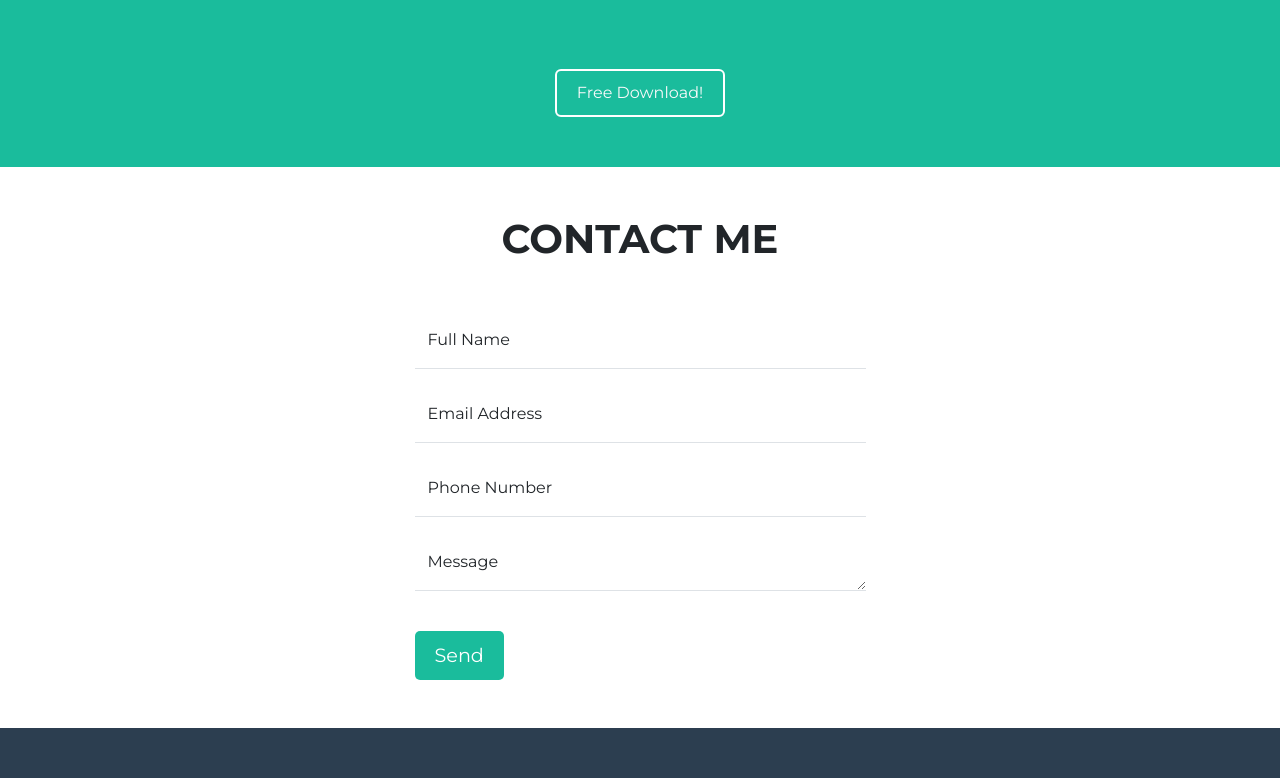
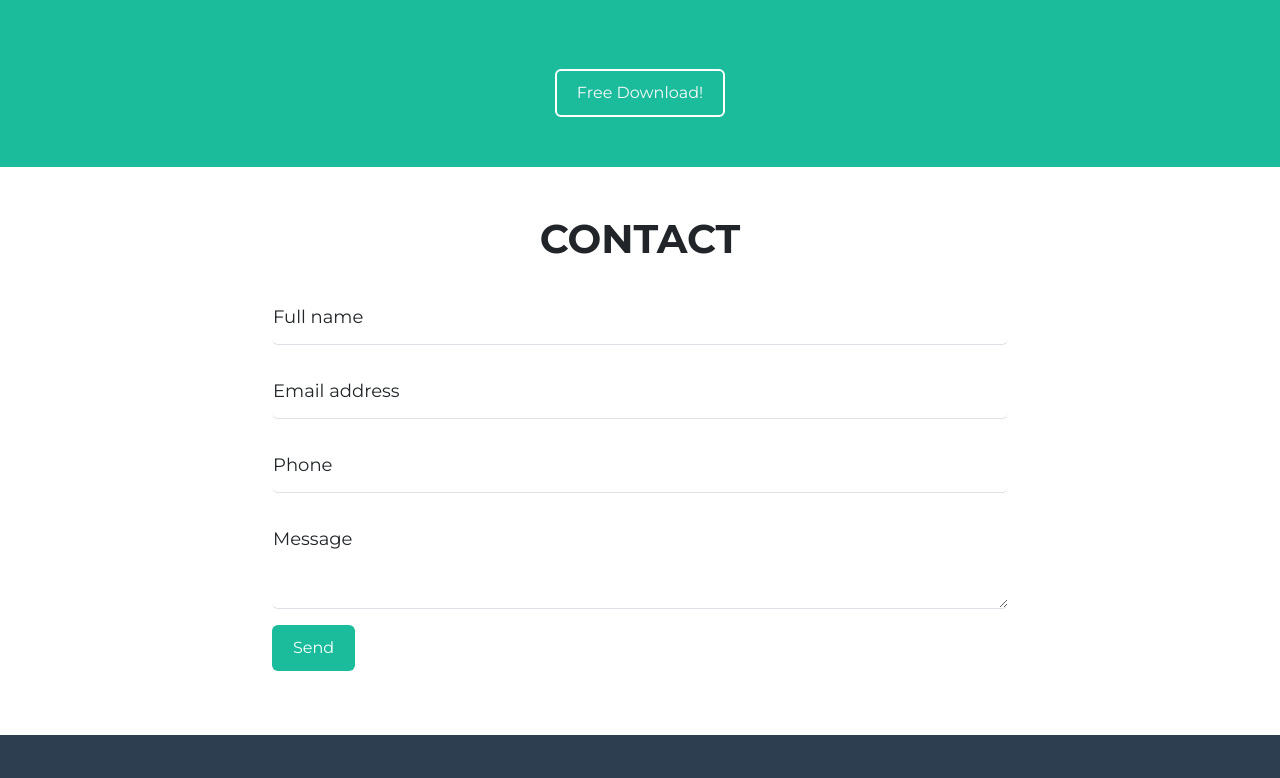
Before and after one commit to HalaMadi/simple-website, a React (Vite) app: page / in a window 1280 px wide. Shown: the part 2009-2787 px from the top of the page. Built offline with nearby package versions, Linux system fonts and the light colour scheme; the HTML template or start-up script is replaced by a standard one.

Commit message:
Modify contact component

```diff
--- a/src/components/Contact/Contact.jsx
+++ b/src/components/Contact/Contact.jsx
@@ -1,48 +1,27 @@
-import React from 'react';
-
+import '../../index.css'
 const Contact = () => {
     return (
-        <div className="container text-center my-5">
-            <h2 className="fw-bold fs-1 text-uppercase my-5">Contact Me</h2>
+        <div className="contact container text-center my-5">
+            <h2 className='fw-bold fs-1 text-uppercase my-4'>Contact</h2>
             <div className="row justify-content-center">
-                <div className="col-md-6 col-lg-5 text-start">
-                    <div className="form-floating mb-3">
-                        <input
-                            type="text"
-                            className="form-control border-0 border-bottom"
-                            id="floatingName"
-                            placeholder="Full Name"
-                        />
-                        <label htmlFor="floatingName">Full Name</label>
-                    </div>
-                    <div className="form-floating mb-3">
-                        <input
-                            type="email"
-                            className="form-control border-0 border-bottom"
-                            id="floatingEmail"
-                            placeholder="Email Address"
-                        />
-                        <label htmlFor="floatingEmail">Email Address</label>
-                    </div>
-                    <div className="form-floating mb-3">
-                        <input
-                            type="tel"
-                            className="form-control border-0 border-bottom"
-                            id="floatingPhone"
-                            placeholder="Phone Number"
-                        />
-                        <label htmlFor="floatingPhone">Phone Number</label>
-                    </div>
-                    <div className="form-floating mb-3">
-                        <textarea
-                            className="form-control border-0 border-bottom"
-                            id="floatingMessage"
-                            placeholder="Message"
-                        ></textarea>
-                        <label htmlFor="floatingMessage">Message</label>
-                    </div>
-                    <button className="btn custom-btn mt-4">Send</button>
+                <div className="form-floating mb-3 col-8">
+                    <input type="name" className="form-control border-0 border-bottom" id="floatingInput" placeholder="name@example.com" />
+                    <label htmlFor="floatingInput">Full name</label>
                 </div>
+                <div className="form-floating mb-3 col-8">
+                    <input type="email" className="form-control border-0 border-bottom" id="floatingInput" placeholder="name@example.com" />
+                    <label htmlFor="floatingInput">Email address</label>
+                </div>
+                <div className="form-floating mb-3 col-8">
+                    <input type="phone" className="form-control border-0 border-bottom" id="floatingPhone" placeholder="Password" />
+                    <label htmlFor="floatingPhone">Phone</label>
+                </div>
+                <div className="form-floating mb-3 col-8">
+                    <textarea className="form-control border-0 border-bottom" placeholder="Leave a comment here" id="floatingTextarea2" style={{ height: 100 }} defaultValue={""} />
+                    <label htmlFor="floatingTextarea2">Message</label>
+                </div>
+                <div className="form-floating mb-3 col-8 text-start">
+                <button className='btn custom-btn'>Send</button></div>
             </div>
         </div>
     );
--- a/src/index.css
+++ b/src/index.css
@@ -35,23 +35,24 @@ body {
 }
 
 .divider-custom {
-    margin: 1.25rem 0 ;
-    width: 100%;
+    margin: 20px 0;
     display: flex;
+    align-items: center;
     justify-content: center;
-    align-items: center;
 }
 
 .divider-custom .divider-custom-line {
    width: 100%;
    max-width: 150px;
    height: 3px;
-    background-color: #ffffff;
-    border-radius: 16px;
+   background-color: #fff;
+   border-radius: 30px;
 }
+
 .custom-star {
     height: 30px;
 }
+
 /* Portfolio Component */
 
 .portfolio img {
@@ -61,52 +62,48 @@ body {
 }
 
 /* About Component */
-.about{
+.about {
     background-color: #1ABC9C;
     color: #fff;
     padding: 50px 0;
 }
+
 .about .btn {
     border: 2px solid white;
-    padding: 10px 20px ;
+    padding: 10px 20px;
 }
-.about .paragraph{
+
+.about .paragraph {
     font-size: 18px;
-    font-weight: 300 ;
+    font-weight: 300;
+}
+.about .btn:hover{
+    background-color: #ecf0f1;
+    color: #1ABC9C;
 }
 
 /* Contact Component */
-.form-control {
-    border-radius: 0;
-    outline: none;
-    box-shadow: none;
-    font-size: 1rem;
+
+ .form-floating{
+    font-size: 18px;
  }
 
 .form-control:focus {
-    border-color: #1abc9c;
     box-shadow: none;
 }
-
-  .border-bottom {
-    border-bottom: 2px solid #ddd;
-  }
-
-
 .custom-btn {
     background-color: #1abc9c;
 color: white;
-    border: none;
 padding: 10px 20px;
-    font-size: 1.2rem;
-    border-radius: 5px;
 transition: all 0.3s ease;
 }
+
 /* Footer Component */
 .footer {
     background-color: #2c3e50;
     color: #ecf0f1;
 }
+
 .footer .fab {
     font-size: 1.5rem;
     transition: transform 0.3s ease;
```
Lines whose indentation alone changed are shown as unchanged.
